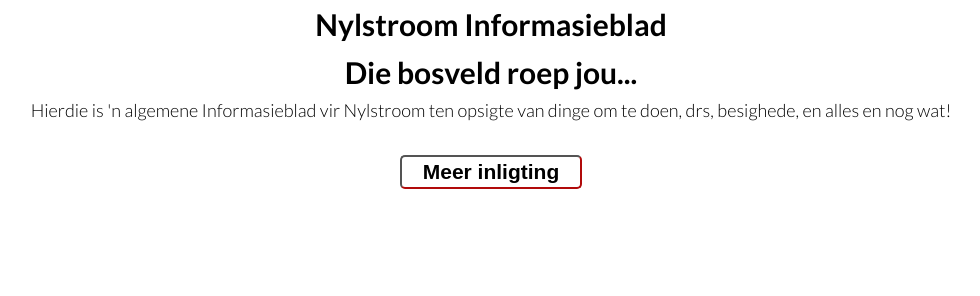
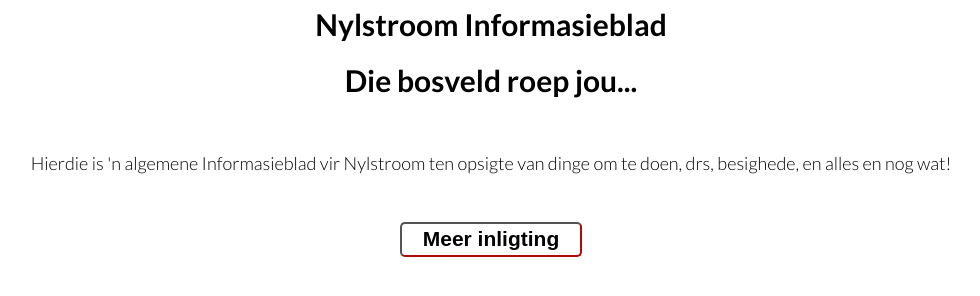
Before and after one commit to SVDwebtech/nylstroom0025, a website: page index.html in a window 1280 px wide. Shown: the whole page, without its empty margins (149-1129 px from the left). Drawn offline with Linux system fonts and the light colour scheme.

Commit message:
amend class names of heading in header

```diff
--- a/index.html
+++ b/index.html
@@ -11,8 +11,8 @@
 <body>
     <!-- header -->
     <header class="header">
-        <h1 class="header__heading heading__primary">
-            <span class="heading__primary--main">
+        <h1 class="header__heading heading__primary u-margin-bottom-medium">
+            <span class="heading__primary--main u-margin-bottom-xtrasmall">
                 <span class="heading__primary--townName">Nylstroom </span>
                 <span class="heading__primary--siteDescription">Informasieblad</span>
             </span>
@@ -20,7 +20,7 @@
                 <span>Die bosveld roep jou...</span>
             </span>
         </h1>
-        <p class="header__paragraph paragraph">Hierdie is 'n algemene Informasieblad vir Nylstroom ten opsigte van dinge om te doen, drs, besighede, en alles en nog wat!</p>
+        <p class="header__paragraph paragraph u-margin-bottom-medium">Hierdie is 'n algemene Informasieblad vir Nylstroom ten opsigte van dinge om te doen, drs, besighede, en alles en nog wat!</p>
         <button class="btn btn--header">Meer inligting</button>
     </header>
 
```
